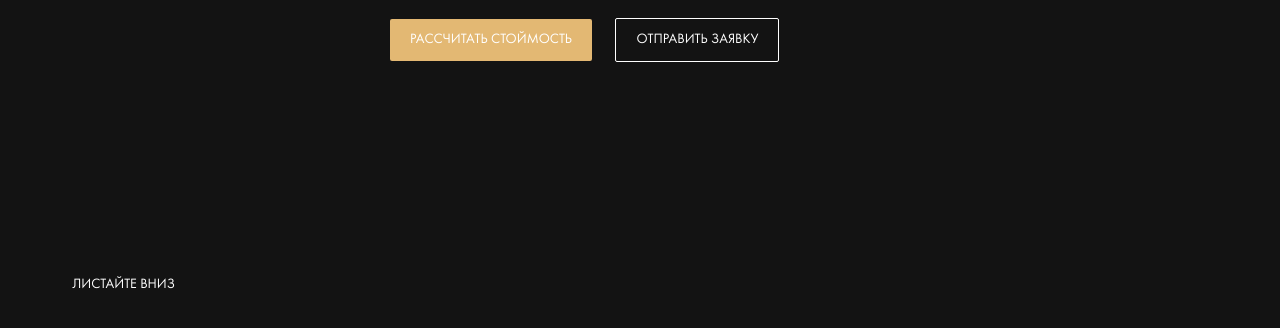
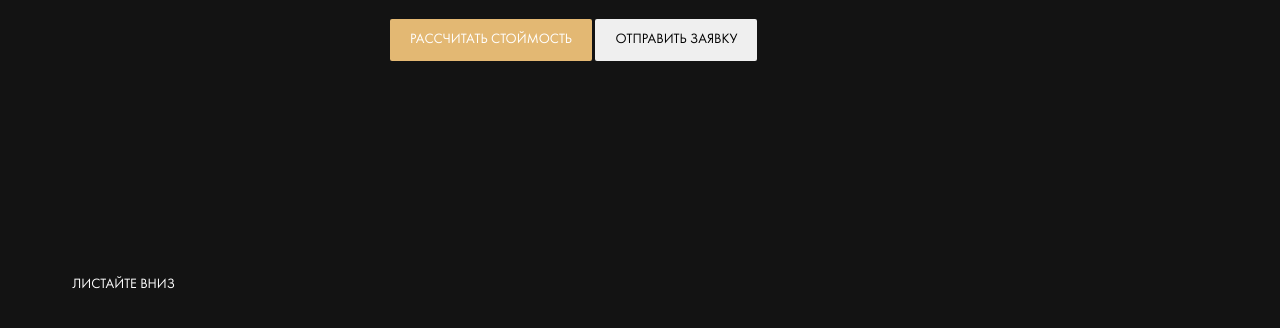
Before and after one commit to Kiss1414/repair-design, a website: page index.html in a window 1280 px wide. Shown: the part 466-794 px from the top of the page. Drawn offline with Linux system fonts and the light colour scheme; files whose address does not match are found by name.

Commit message:
Revert "оформлен класс outline"
This reverts commit 8fe6eea168de85fa545d468c4851d675fcac5961.

```diff
--- a/index.html
+++ b/index.html
@@ -42,8 +42,8 @@
           <h1 class=" title hero__title">Tурецкий ремонт в <br><span class="title--primary">Ростове на-дону</span></h1>
           <p class="hero__text">Получите готовый ремонт под ключ в срок с экономией рабочего времени до 45 дней и 20% от
             стоимости материалов за счет организации работы</p>
-          <button class="button hero__button button--primary">Рассчитать стоймость</button>
-          <button class="button hero__button button--outline">Отправить заявку</button>
+          <button class="button hero__buttom button--primary">Рассчитать стоймость</button>
+          <button class="button hero__button--outline">Отправить заявку</button>
         </div>
         <!-- /.hero__content -->
       </div>
--- a/sass/_interface.sass
+++ b/sass/_interface.sass
@@ -6,7 +6,3 @@
  &--primary
   background-color: $primary
   color: $light
- &--outline
-  border: 1px solid $light
-  background-color: transparent
-  color: $light
--- a/sass/templates/_hero.sass
+++ b/sass/templates/_hero.sass
@@ -19,8 +19,6 @@
  &__text
    font-size: 22px
    max-width: 500px
- &__button
-   margin-right: 20px
  &__scroll-down
    position: absolute
    display: flex
```
Also changed, not shown: css/style.css.
